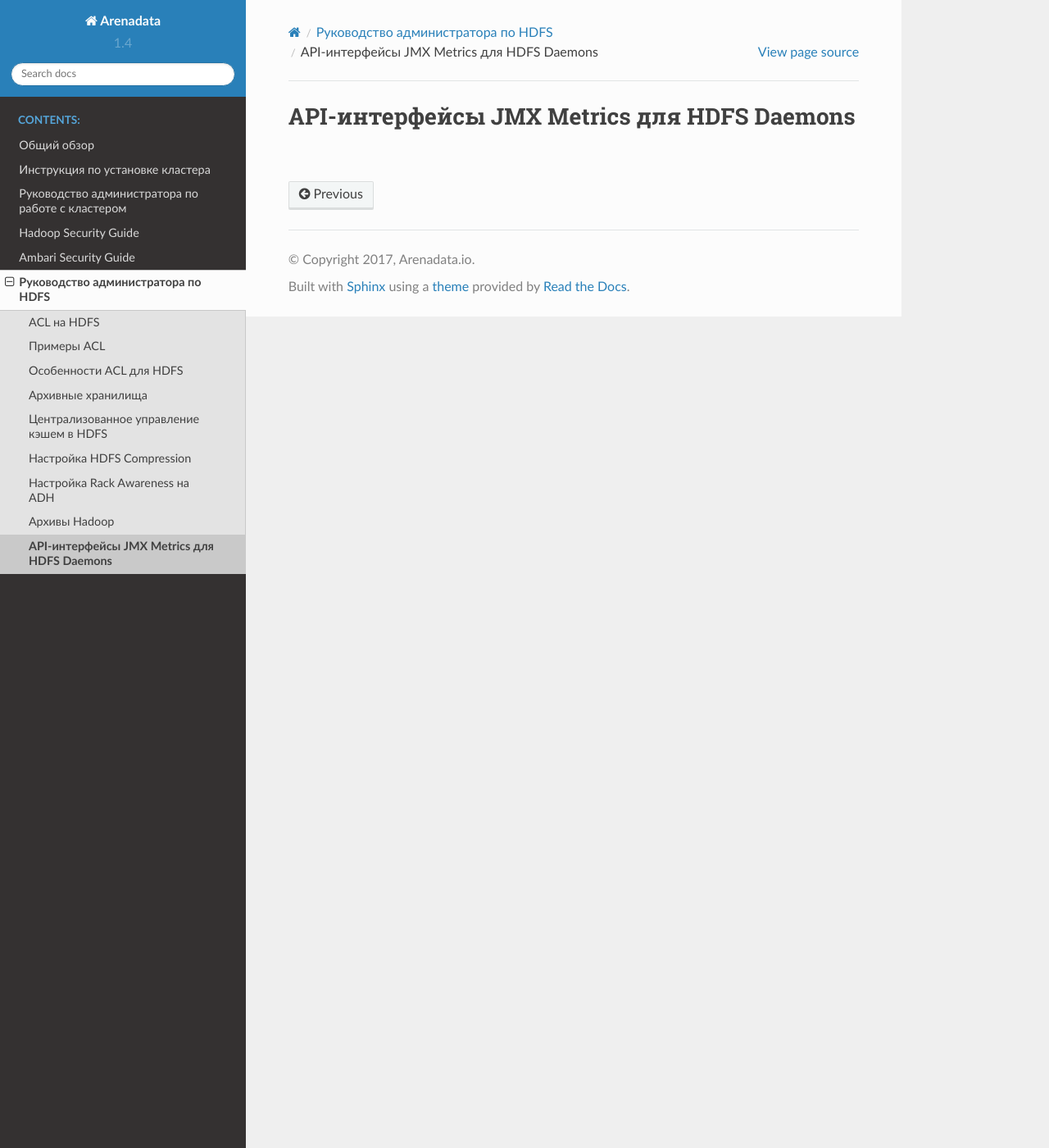
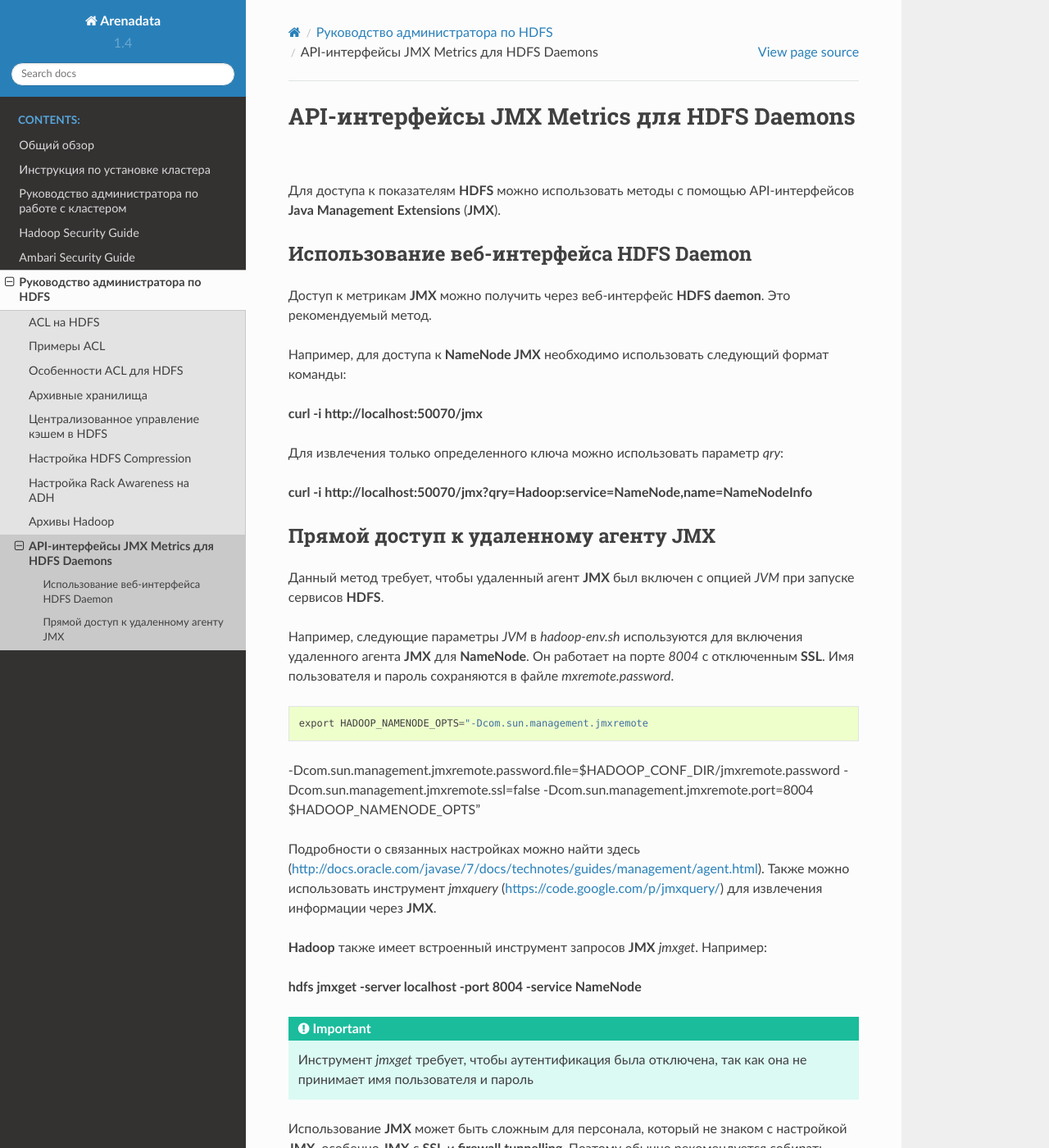
Before and after one commit to arenadata/docs_adps, a Sphinx documentation site: the page built from source/HDFSadmin/JMXMetrics.rst, in a window 1280 px wide and 1400 px high. Shown: the whole window at 82% size. Built offline with Sphinx 7.4.7 and the Read the Docs theme 2.0.0, drawn with Linux system fonts in a browser that asks for light colours; some of the changed text lies outside the part shown.

Commit message:
Update JMXMetrics.rst

```diff
--- a/source/HDFSadmin/JMXMetrics.rst
+++ b/source/HDFSadmin/JMXMetrics.rst
@@ -1,2 +1,43 @@
 API-интерфейсы JMX Metrics для HDFS Daemons
 -------------------------------------------
+
+Для доступа к показателям **HDFS** можно использовать методы с помощью API-интерфейсов **Java Management Extensions** (**JMX**).
+
+
+Использование веб-интерфейса HDFS Daemon
+^^^^^^^^^^^^^^^^^^^^^^^^^^^^^^^^^^^^^^^^
+
+Доступ к метрикам **JMX** можно получить через веб-интерфейс **HDFS daemon**. Это рекомендуемый метод.
+
+Например, для доступа к **NameNode JMX** необходимо использовать следующий формат команды:
+
+:command:`curl -i http://localhost:50070/jmx`
+
+Для извлечения только определенного ключа можно использовать параметр *qry*:
+
+:command:`curl -i http://localhost:50070/jmx?qry=Hadoop:service=NameNode,name=NameNodeInfo`
+
+
+
+Прямой доступ к удаленному агенту JMX
+^^^^^^^^^^^^^^^^^^^^^^^^^^^^^^^^^^^^^
+
+Данный метод требует, чтобы удаленный агент **JMX** был включен с опцией *JVM* при запуске сервисов **HDFS**.
+
+Например, следующие параметры *JVM* в *hadoop-env.sh* используются для включения удаленного агента **JMX** для **NameNode**. Он работает на порте *8004* с отключенным **SSL**. Имя пользователя и пароль сохраняются в файле *mxremote.password*.
+::
+
+ export HADOOP_NAMENODE_OPTS="-Dcom.sun.management.jmxremote
+-Dcom.sun.management.jmxremote.password.file=$HADOOP_CONF_DIR/jmxremote.password
+-Dcom.sun.management.jmxremote.ssl=false
+-Dcom.sun.management.jmxremote.port=8004 $HADOOP_NAMENODE_OPTS"
+
+Подробности о связанных настройках можно найти здесь (http://docs.oracle.com/javase/7/docs/technotes/guides/management/agent.html). Также можно использовать инструмент *jmxquery* (https://code.google.com/p/jmxquery/) для извлечения информации через **JMX**.
+
+**Hadoop** также имеет встроенный инструмент запросов **JMX** *jmxget*. Например:
+
+:command:`hdfs jmxget -server localhost -port 8004 -service NameNode`
+
+.. important:: Инструмент *jmxget* требует, чтобы аутентификация была отключена, так как она не принимает имя пользователя и пароль
+
+Использование **JMX** может быть сложным для персонала, который не знаком с настройкой **JMX**, особенно **JMX** с **SSL** и **firewall tunnelling**. Поэтому обычно рекомендуется собирать информацию **JXM** через веб-интерфейс **HDFS daemon**, а не напрямую обращаться к удаленному агенту **JMX**.
```
